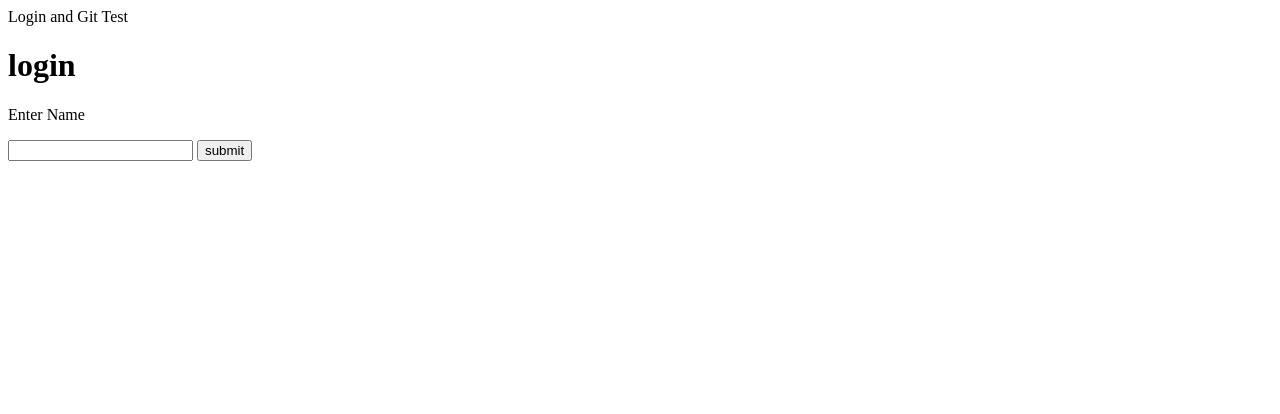
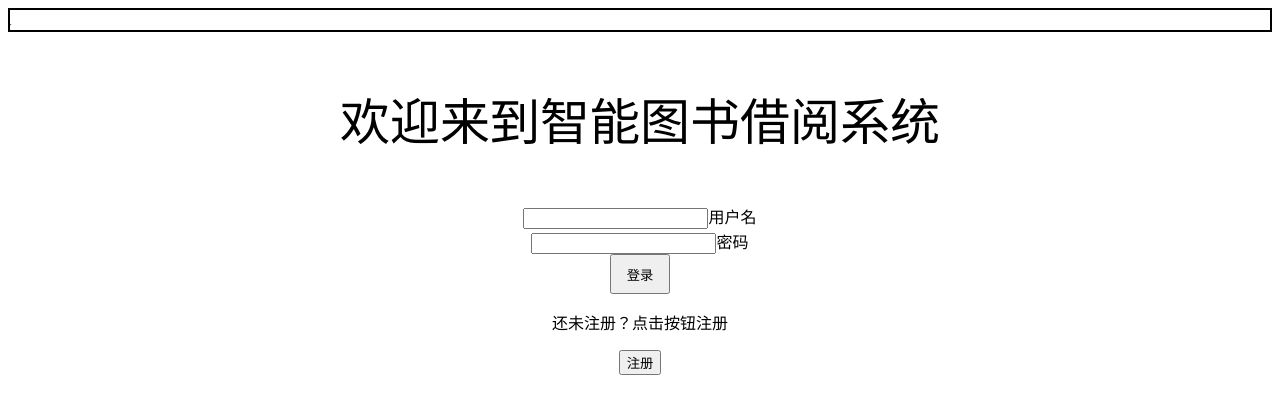
Before and after one commit to Krysta1ll/sEProject, a Flask app: page / in a window 1280 px wide. Shown: the top 414 px of the page. Run offline with Flask 2, Linux system fonts and the light colour scheme.

Commit message:
+新登录页面，可以进行post请求

```diff
--- a/app.py
+++ b/app.py
@@ -5,13 +5,12 @@
 
 @app.route('/')
 def index():  # put application's code here
-    return render_template("loginView.html")
+    return render_template("sysLoginPage.html")
 
 
 @app.route('/login', methods=['POST', 'GET'])
 def login_index():
     if request.method == 'POST':
-
         print("success")
         return redirect(url_for('login'))
     else:
--- /dev/null
+++ b/static/css/sysLoginPageStyle.css
@@ -0,0 +1,28 @@
+
+#header {
+    height: 20px;
+    width: auto;
+    border: 2px solid;
+}
+
+#h1 {
+    font-size: 50px;
+    text-align: center;
+}
+
+#loginBlock {
+    text-align: center;
+
+
+}
+
+#loginText {
+    font-size: 25px;
+    text-align: left;
+    font-family: SimSong;
+}
+
+#submitBtn {
+    height: 40px;
+    width: 60px;
+}
--- a/templates/loginView.html
+++ b/templates/loginView.html
@@ -14,8 +14,8 @@
 </h1>
 <form action="http://127.0.0.1:5000/login" method="post">
     <p>Enter Name</p>
-    <input type="text" name="name">
-    <input type="submit" value="submit" >
+    <input type="text" name="name"/><br>
+    <input type="submit" value="submit"/>
 </form>
 </body>
 </html>
--- a/templates/sysLoginPage.html
+++ b/templates/sysLoginPage.html
@@ -3,14 +3,33 @@
 <head>
     <meta charset="UTF-8">
     <title>欢迎访问图书借阅系统</title>
+    <link href="../static/css/sysLoginPageStyle.css" type="text/css" rel="stylesheet"/>
 </head>
 <body>
+
 <header>
-    <div style="height: 20px;width:auto;border:2px solid">
-        此页面仍处于开发状态中，开发结束之后删除该div
+    <div id="header">
+        <marquee direction="right">---此页面仍处于开发状态中，开发结束之后删除该div---</marquee>
     </div>
+</header>
+
+<div id="loginBlock">
+    <p id="h1">欢迎来到智能图书借阅系统</p>
+
+    <form id="loginForm" action="http://127.0.0.1:5000/login" method="post">
+        <input type="text" id="userName"/>用户名<br>
+        <input type="password" id="password"/>密码<br>
+        <input type="submit" value="登录" id="submitBtn">
+    </form>
+
+    <p id="registerText">还未注册？点击按钮注册</p>
+    <form id="toRegister" action="http://127.0.0.1:5000/register" method="post">
+        <input type="button" value="注册">
+    </form>
 
 
-</header>
+</div>
+
+
 </body>
 </html>
```
